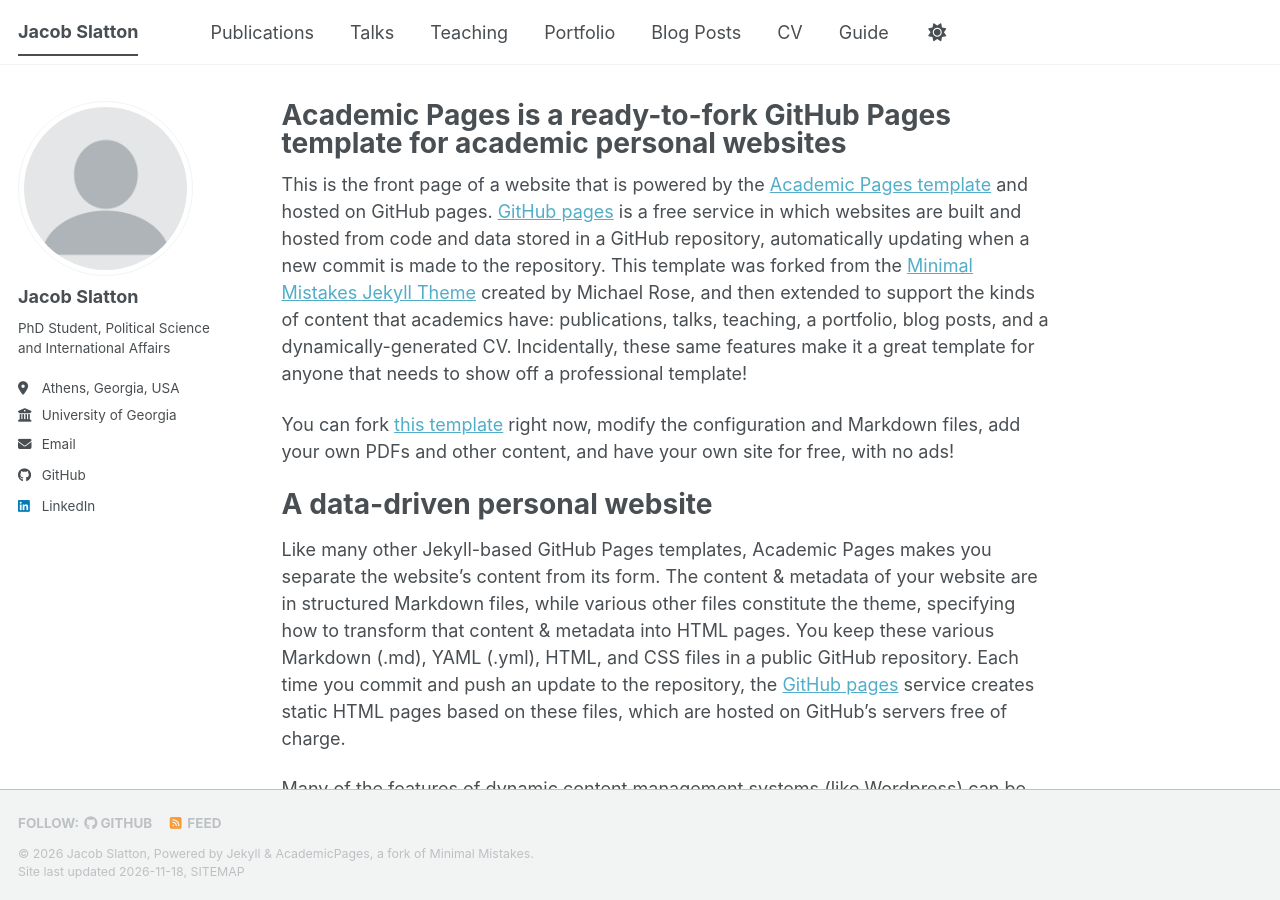
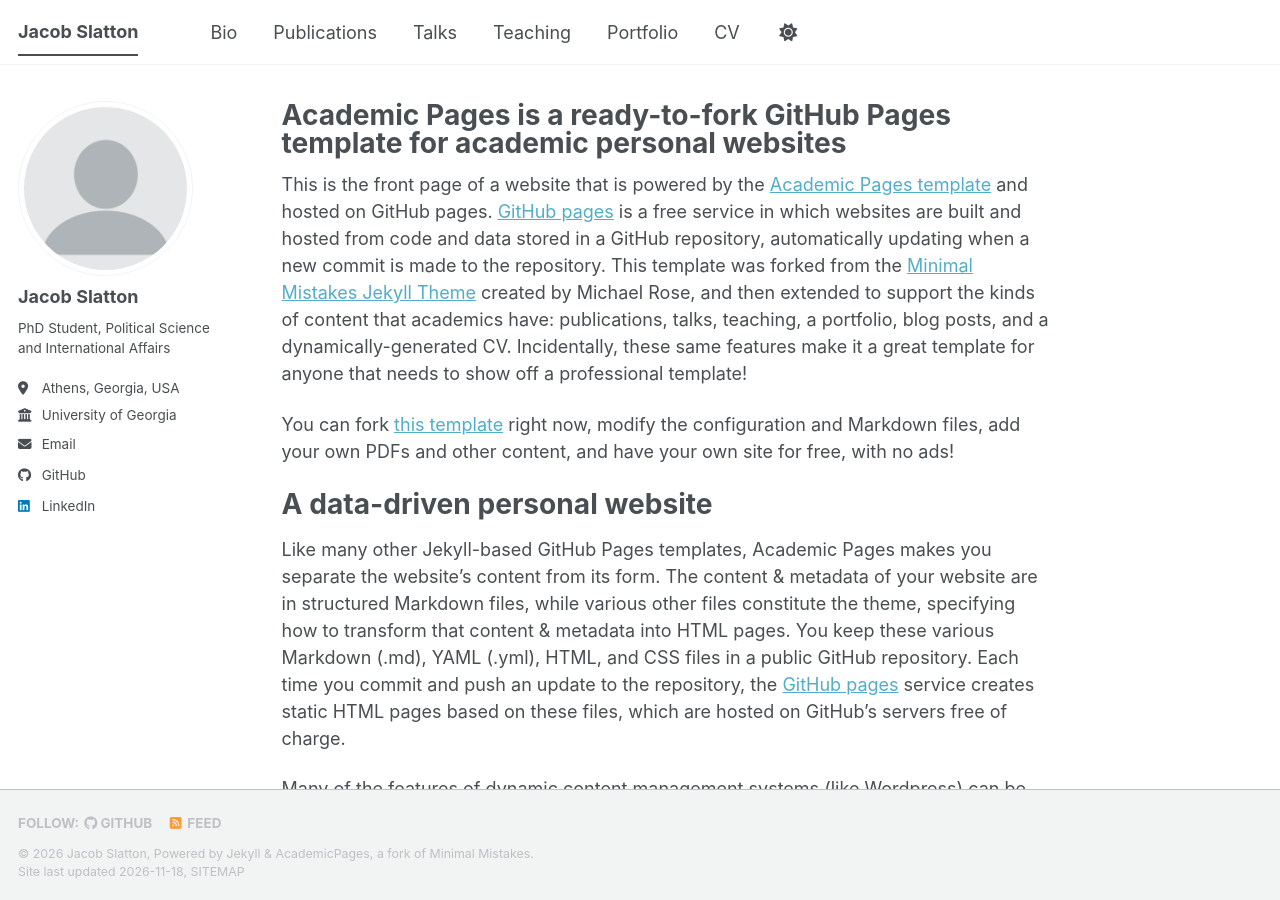
Before and after one commit to jacobslatton/jacobslatton.github.io, a Jekyll site: the page built from _pages/about.md, in a window 1280 px wide and 900 px high. Built offline with Jekyll 4.4.1, drawn with Linux system fonts in a browser that asks for light colours; a script bundle is joined from its source files by our own code; a style sheet for code colours, icons or effects is not loaded.

Commit message:
Update navigation.yml

```diff
--- a/_data/navigation.yml
+++ b/_data/navigation.yml
@@ -8,23 +8,15 @@
 #      Markdown formatted page while the second is generated using JSON.
 
 main:
+  - title: "Bio"
+    url: /bio/
   - title: "Publications"
     url: /publications/
-
   - title: "Talks"
     url: /talks/
-
   - title: "Teaching"
     url: /teaching/
-
   - title: "Portfolio"
     url: /portfolio/
-
-  - title: "Blog Posts"
-    url: /year-archive/
-
   - title: "CV"
     url: /cv/
-
-  - title: "Guide"
-    url: /markdown/
```
